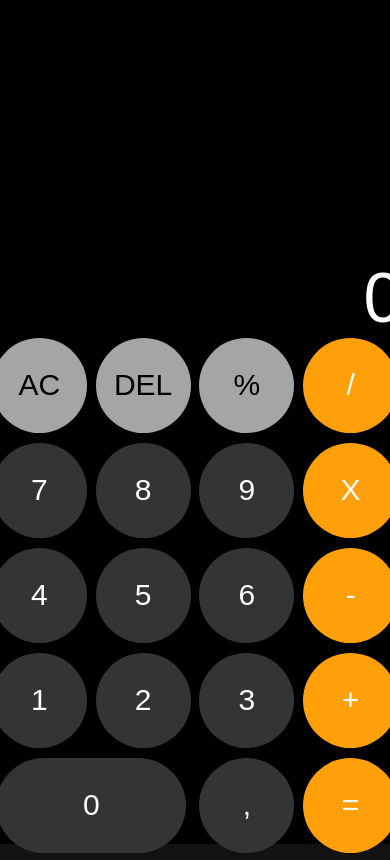
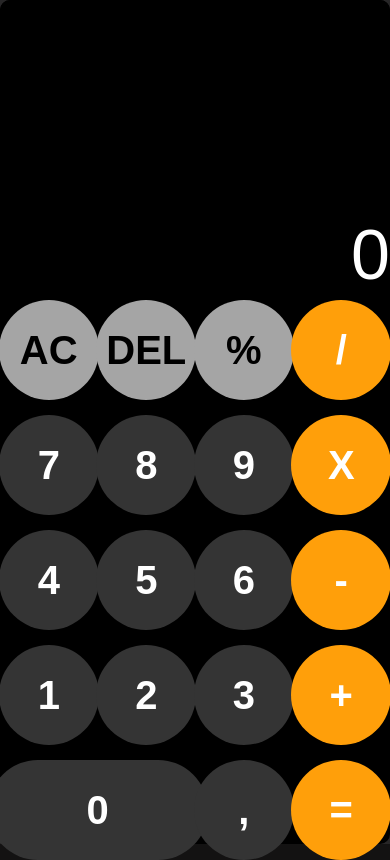
Before and after one commit to AlissonBlabla/testando, a plain HTML site: page index.html in a window 390 px wide. Drawn offline with Linux system fonts and the light colour scheme.

Commit message:
Atualizando novamente

```diff
--- a/script.js
+++ b/script.js
@@ -93,6 +93,7 @@ equal.addEventListener('click', () => {
 function checklength() {
     if(resultval >= 3){
         display.innerHTML = resultval.toFixed(3)
+        return;
     }
 }
 
@@ -110,7 +111,7 @@ remove.addEventListener('click', () => {
     } else if (secondval != ''){
         secondval = secondval.slice(0, -1)
         display.innerHTML = secondval
-    } else if (firstval === resultval) {
+    } else if (firstval == resultval) {
         remove.disabled = true
         remove.style.background = '#7f7f7f'
         remove.style.cursor = 'not-allowed'
@@ -125,4 +126,9 @@ clear.addEventListener('click', () => {
         secondval = ''
         sign = ''
         resultval = 0
+
+        // Reativar o botão 'del'
+        remove.disabled = false
+        remove.style.background = ''
+        remove.style.cursor = ''
 })
--- a/style.css
+++ b/style.css
@@ -1,3 +1,120 @@
+* {
+    margin: 0;
+}
+
+body {
+    background-color: rgb(39, 38, 39);
+}
+
+#calculadora {
+    margin: auto;
+    margin-top: 50px;
+    background-color: black;
+    width: 460px;
+    border-radius: 10px;
+}
+
+.display {
+    background-color: rgb(56, 54, 54);
+    overflow-x: auto;
+    overflow-y: hidden;
+    width: 420px;
+    height: 100px;
+    padding: 20px;
+    padding-right: 20px;
+    padding-left: 20px;
+    border: none;
+    border-radius: 10px 10px 0px 0;
+    font-size: 5rem;
+    color: aliceblue;
+    text-align: right;
+}
+
+::-webkit-scrollbar-track {
+    background-color: #494646;
+}
+::-webkit-scrollbar {
+    background: #464545;
+}
+::-webkit-scrollbar-thumb {
+    background: #696868;
+}
+
+.item {
+    text-align: center;
+    margin: 5px;
+    font-size: 25px;
+    width: 100px;
+    height: 100px;
+    border-radius: 100%;
+    border: none;
+    outline: 0;
+    cursor: pointer;
+    font-weight: bold;
+    color: white;
+    background-color: rgb(53, 53, 53);
+}
+
+.item2 {
+    text-align: center;
+    margin: 5px;
+    font-size: 25px;
+    width: 100px;
+    height: 100px;
+    border-radius: 100%;
+    border: none;
+    outline: 0;
+    cursor: pointer;
+    font-weight: bold;
+    color: white;
+    background-color: rgb(172, 97, 0);
+}
+
+.item1 {
+    text-align: center;
+    margin: 5px;
+    font-size: 25px;
+    width: 100px;
+    height: 100px;
+    border-radius: 100%;
+    border: none;
+    outline: 0;
+    cursor: pointer;
+    font-weight: bold;
+    color: white;
+    background-color: rgb(97, 97, 97);
+}
+
+.item1:hover {
+    background-color: rgb(145, 143, 143);
+}
+
+.item1:active {
+    background-color: rgb(216, 213, 213);
+}
+
+.item2:hover {
+    background-color: rgb(211, 121, 4);
+}
+
+.item2:active {
+    background-color: rgb(255, 162, 41);
+}
+
+.numbers:hover{
+    background-color:rgb(87, 87, 87) ;
+}
+
+.numbers:active{
+    background-color:rgb(121, 121, 121) ;
+}
+
+.zero {
+    border-radius: 50px;
+    width: 215px;
+}
+
+@media screen and (max-width: 500px) {
     *{
         margin: 0;
         padding: 0;
@@ -5,6 +122,7 @@
 
     html, body #fullheight {
         height: 100%;
+        width: 100vw;
         font-family: Arial, Helvetica, sans-serif;
         display: flex;
         justify-content: center;
@@ -12,23 +130,27 @@ html, body #fullheight {
     }
 
     #calculadora {
-    max-width: 520px;
-    min-width: 518px;
+        margin: 0;
+        max-width: 100vw;
+        min-width: 100vw;
         height: 100%;
         background-color: black;
     }
 
     .display {
         display: flex;
+        padding: 0;
         overflow-x: auto;
         align-items: flex-end;
         color: white;
-    height: 40vh;
+        width: 100%;
+        background-color: black;
+        height: 35vh;
     }
 
     .display span {
         margin-left: auto;
-    font-size: 100px;
+        font-size: 70px;
         justify-self: flex-end;
     }
 
@@ -49,7 +171,7 @@ html, body #fullheight {
         background-color: black;
         display: grid;
         grid-template-columns: 25% 25% 25% 25%;
-    grid-row-gap: 10px;
+        grid-row-gap: 5px;
     }
 
     .item {
@@ -91,18 +213,45 @@ html, body #fullheight {
 
     .zero{
         background-color: #343434;
-    width: 250px;
+        width: 220px;
         border-radius: 135px;
         grid-column: span 2;
         border: none;
     }
+}
 
-@media screen and (max-width: 520px) {
+@media screen and (max-width: 445px) {
+    *{
+        margin: 0;
+        padding: 0;
+    }
+
+    html, body #fullheight {
+        height: 100%;
+        width: 100vw;
+        font-family: Arial, Helvetica, sans-serif;
+        display: flex;
+        justify-content: center;
+        background-color: rgb(19, 18, 18);
+    }
+
     #calculadora {
-        max-width: 415px;
-        min-width: 415px;
+        margin: 0;
+        max-width: 100vw;
+        min-width: 100vw;
         height: 100%;
         background-color: black;
+    }
+
+    .display {
+        display: flex;
+        padding: 0;
+        overflow-x: auto;
+        align-items: flex-end;
+        color: white;
+        width: 100%;
+        background-color: black;
+        height: 35vh;
     }
 
     .display span {
@@ -111,14 +260,39 @@ html, body #fullheight {
         justify-self: flex-end;
     }
 
+    ::-webkit-scrollbar-track {
+        background-color: #494646;
+    }
+    ::-webkit-scrollbar {
+        background: #464545;
+        height: 10px;
+    }
+    ::-webkit-scrollbar-thumb {
+        background: #696868;
+    }
+
+    .numeros {
+        width: 100%;
+        height: 58%;
+        background-color: black;
+        display: grid;
+        grid-template-columns: 25% 25% 25% 25%;
+        grid-row-gap: 5px;
+    }
+
     .item {
-        font-size: 30px;
+        display: flex;
+        justify-content: center;
+        align-items: center;
+        font-size: 40px;
         color: white;
         border-radius: 100%;
-        width: 95px;
-        height: 95px;
+        width: 100px;
+        height: 100px;
         padding: 10px;
         cursor: pointer;
+        align-self: center;
+        justify-self: center;
     }
 
     .percent {
@@ -145,11 +319,9 @@ html, body #fullheight {
 
     .zero{
         background-color: #343434;
-        width: 190px;
+        width: 220px;
         border-radius: 135px;
         grid-column: span 2;
         border: none;
     }
-
-
 }
```
Lines whose indentation alone changed are shown as unchanged.
